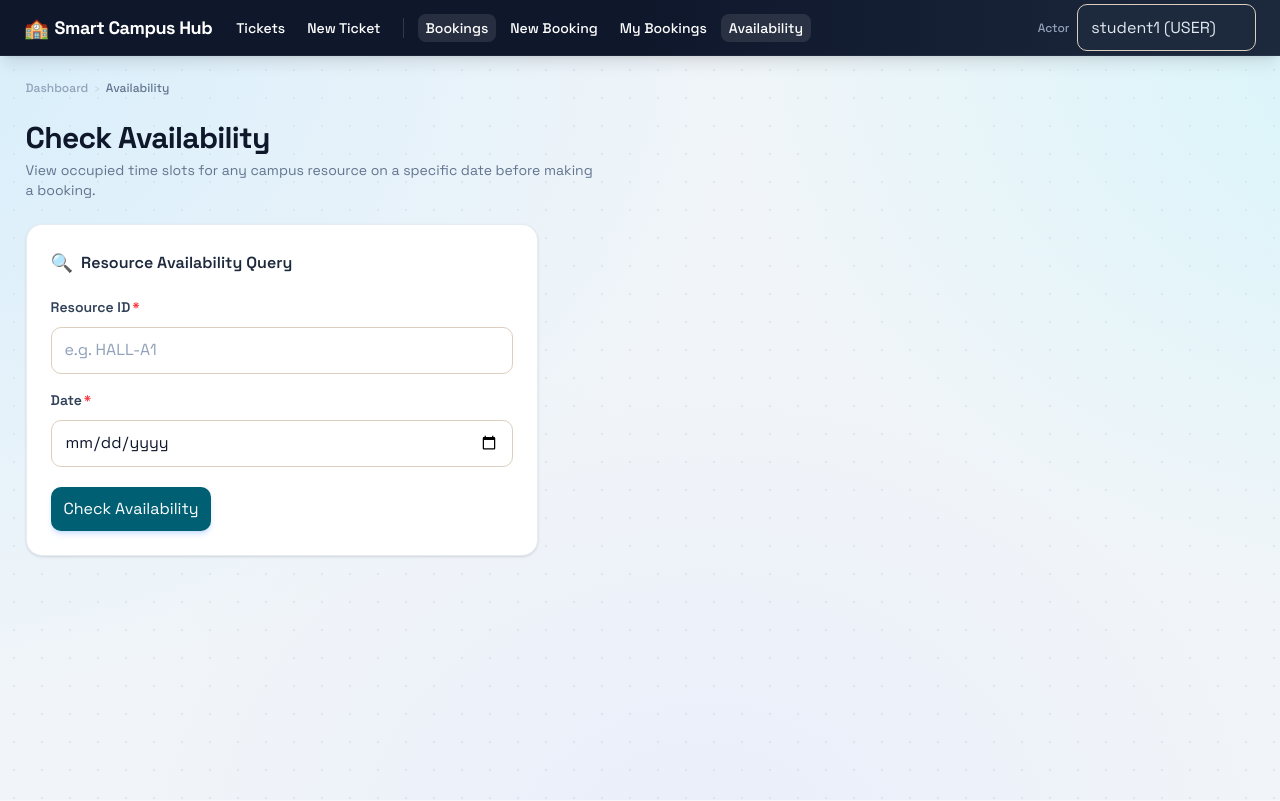
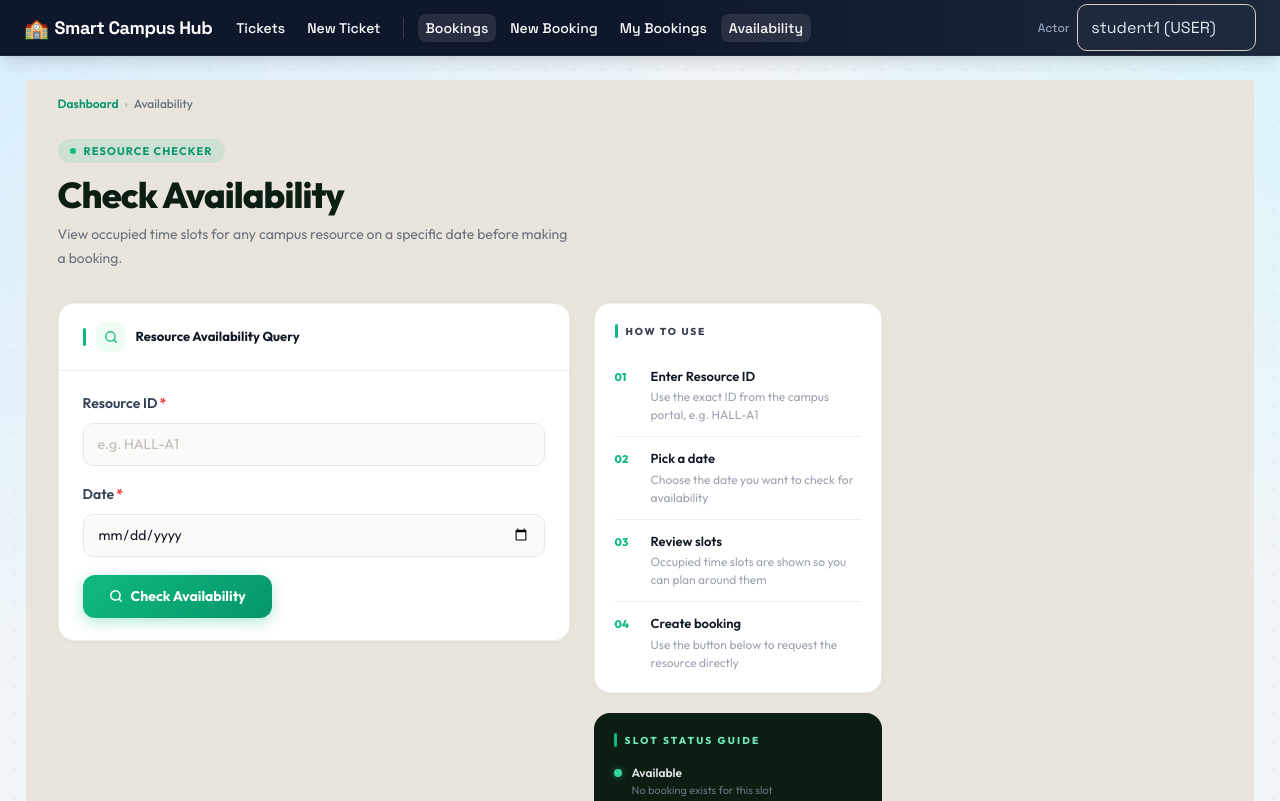
Before and after one commit to HiruniDS/Smart-Campus-Operations-Hub, a React (Vite) app in the folder frontend/: page /bookings/availability in a window 1280 px wide. Shown: the top 801 px of the page. Built offline with nearby package versions, Linux system fonts and the light colour scheme.

Commit message:
Polished booking availability page by adding a right sidebar with two info cards:

```diff
--- a/frontend/src/pages/booking/AvailabilityViewPage.jsx
+++ b/frontend/src/pages/booking/AvailabilityViewPage.jsx
@@ -1,12 +1,77 @@
 import { useState } from 'react';
 import { Link } from 'react-router-dom';
 import AvailabilityPanel from '../../components/booking/AvailabilityPanel';
-import { BkCard, BkLabel, inputCls, btnCls } from '../../components/booking/BkUI';
+import { BkLabel } from '../../components/booking/BkUI';
+
+/* ─── Inline styles ───────────────────────────────────────── */
+const STYLE = `
+  @import url('https://fonts.googleapis.com/css2?family=Outfit:wght@400;500;600;700;800&display=swap');
+  .av-root { font-family: 'Outfit', ui-sans-serif, system-ui, sans-serif; }
+
+  @keyframes avFadeUp {
+    from { opacity: 0; transform: translateY(14px); }
+    to   { opacity: 1; transform: translateY(0); }
+  }
+  .av-u0 { animation: avFadeUp .35s ease both; }
+  .av-u1 { animation: avFadeUp .35s .07s ease both; }
+  .av-u2 { animation: avFadeUp .35s .14s ease both; }
+  .av-u3 { animation: avFadeUp .35s .21s ease both; }
+
+  .av-input {
+    width: 100%;
+    box-sizing: border-box;
+    padding: 10px 14px;
+    border-radius: 10px;
+    border: 1.5px solid #E5E7EB;
+    background: #FAFAF8;
+    font-size: 14px;
+    color: #111827;
+    outline: none;
+    font-family: inherit;
+    transition: border-color .15s, box-shadow .15s;
+  }
+  .av-input::placeholder { color: #C0BBB0; }
+  .av-input:focus {
+    border-color: #10B981;
+    box-shadow: 0 0 0 3px rgba(16,185,129,0.12);
+    background: #fff;
+  }
+
+  .av-submit {
+    display: inline-flex; align-items: center; gap: 8px;
+    padding: 11px 26px; border-radius: 12px; border: none; cursor: pointer;
+    font-size: 14px; font-weight: 700; color: #fff; font-family: inherit;
+    background: linear-gradient(135deg, #10B981, #059669);
+    box-shadow: 0 4px 14px rgba(16,185,129,0.32);
+    transition: filter .15s, transform .15s;
+    align-self: flex-start;
+  }
+  .av-submit:hover { filter: brightness(1.08); transform: translateY(-1px); }
+  .av-submit:active { transform: scale(0.98); }
+
+  .av-cta {
+    display: inline-flex; align-items: center; gap: 8px;
+    padding: 12px 28px; border-radius: 14px; border: none; cursor: pointer;
+    font-size: 14px; font-weight: 700; color: #fff; font-family: inherit; text-decoration: none;
+    background: linear-gradient(135deg, #10B981, #059669);
+    box-shadow: 0 4px 16px rgba(16,185,129,0.32);
+    transition: filter .15s, transform .15s;
+  }
+  .av-cta:hover { filter: brightness(1.08); transform: translateY(-2px); }
+
+  /* tip card items */
+  .av-tip {
+    display: flex; align-items: flex-start; gap: 12px;
+    padding: 12px 0; border-bottom: 1px solid #F0EDE6;
+  }
+  .av-tip:last-child { border-bottom: none; padding-bottom: 0; }
+`;
 
 export default function AvailabilityViewPage() {
-  const [resourceId, setResourceId] = useState('');
+  const [resourceId,  setResourceId]  = useState('');
   const [bookingDate, setBookingDate] = useState('');
-  const [query, setQuery] = useState({ resourceId: '', bookingDate: '' });
+  const [query,       setQuery]       = useState({ resourceId: '', bookingDate: '' });
+  const hasResult = query.resourceId || query.bookingDate;
 
   const handleCheck = (e) => {
     e.preventDefault();
@@ -14,84 +79,181 @@ export default function AvailabilityViewPage() {
   };
 
   return (
-    <div className="flex flex-col gap-6 pb-16">
-      {/* ── Breadcrumbs ──────────────────────────────── */}
-      <nav className="flex items-center gap-1.5 text-xs text-slate-400">
-        <Link
-          to="/bookings"
-          className="text-blue-500 hover:text-blue-700 transition-colors font-medium"
-        >
+    <div className="av-root min-h-screen" style={{ background: '#E9E5DC' }}>
+      <style>{STYLE}</style>
+
+      <div className="max-w-7xl mx-auto px-4 sm:px-6 lg:px-8 pt-4 pb-16">
+
+        {/* ── Breadcrumb ─────────────────────────────── */}
+        <nav className="av-u0 flex items-center gap-1.5 text-xs mb-6">
+          <Link to="/bookings" className="font-semibold transition-opacity hover:opacity-70"
+            style={{ color: '#059669' }}>
             Dashboard
           </Link>
-        <span className="text-slate-300">›</span>
-        <span className="text-slate-500 font-medium">Availability</span>
+          <span style={{ color: '#9CA3AF' }}>›</span>
+          <span style={{ color: '#6B7280' }} className="font-medium">Availability</span>
         </nav>
 
-      {/* ── Header ───────────────────────────────────── */}
-      <div>
-        <h1 className="text-2xl sm:text-3xl font-bold text-slate-900 tracking-tight">
+        {/* ── Page header ────────────────────────────── */}
+        <div className="av-u1 mb-8">
+          <div className="inline-flex items-center gap-2 px-3 py-1 rounded-full text-[11px] font-bold uppercase tracking-widest mb-3"
+            style={{ background: 'rgba(16,185,129,0.12)', color: '#059669' }}>
+            <span className="w-1.5 h-1.5 rounded-full bg-emerald-500" />
+            Resource Checker
+          </div>
+          <h1 className="text-3xl sm:text-4xl font-extrabold tracking-tight mb-2"
+            style={{ color: '#0C1D11' }}>
             Check Availability
           </h1>
-        <p className="mt-1 text-sm text-slate-500 max-w-xl">
+          <p className="text-sm max-w-lg" style={{ color: '#6B7280', lineHeight: 1.7 }}>
             View occupied time slots for any campus resource on a specific date
             before making a booking.
           </p>
         </div>
 
-      {/* ── Query Card ───────────────────────────────── */}
-      <BkCard className="max-w-lg w-full p-5 sm:p-6">
-        <h3 className="text-base font-semibold text-slate-800 mb-5 flex items-center gap-2">
-          <span className="text-lg">🔍</span>
+        {/* ── Two-column layout ──────────────────────── */}
+        <div className="flex flex-col xl:flex-row gap-6 items-start">
+
+          {/* ── Left: query card + result ── */}
+          <div className="flex flex-col gap-5 w-full xl:max-w-lg">
+
+            {/* Query card */}
+            <div className="av-u2 rounded-2xl bg-white overflow-hidden"
+              style={{ border: '1px solid rgba(0,0,0,0.07)', boxShadow: '0 1px 4px rgba(0,0,0,0.04)' }}>
+
+              {/* Card header */}
+              <div style={{
+                display: 'flex', alignItems: 'center', gap: 10,
+                padding: '18px 24px', borderBottom: '1px solid #F0EDE6',
+              }}>
+                <div style={{ width: 3, height: 18, borderRadius: 99, background: '#10B981', flexShrink: 0 }} />
+                <div style={{
+                  width: 30, height: 30, borderRadius: 9, background: '#F0FDF4',
+                  display: 'flex', alignItems: 'center', justifyContent: 'center', flexShrink: 0,
+                }}>
+                  <svg width="14" height="14" viewBox="0 0 24 24" fill="none"
+                    stroke="#10B981" strokeWidth="2.2" strokeLinecap="round" strokeLinejoin="round">
+                    <circle cx="11" cy="11" r="8"/><line x1="21" y1="21" x2="16.65" y2="16.65"/>
+                  </svg>
+                </div>
+                <h3 style={{ fontSize: 13, fontWeight: 700, color: '#111827', margin: 0 }}>
                   Resource Availability Query
                 </h3>
-        <form onSubmit={handleCheck} className="flex flex-col gap-4">
-          <div className="flex flex-col gap-1.5">
+              </div>
+
+              {/* Form */}
+              <form onSubmit={handleCheck} style={{ padding: '22px 24px', display: 'flex', flexDirection: 'column', gap: 18 }}>
+                <div style={{ display: 'flex', flexDirection: 'column', gap: 6 }}>
                   <BkLabel required>Resource ID</BkLabel>
-            <input
-              className={inputCls(false)}
-              value={resourceId}
+                  <input className="av-input" value={resourceId}
                     onChange={(e) => setResourceId(e.target.value)}
-              placeholder="e.g. HALL-A1"
-              required
-            />
+                    placeholder="e.g. HALL-A1" required />
                 </div>
-          <div className="flex flex-col gap-1.5">
+                <div style={{ display: 'flex', flexDirection: 'column', gap: 6 }}>
                   <BkLabel required>Date</BkLabel>
-            <input
-              type="date"
-              className={inputCls(false)}
-              value={bookingDate}
-              onChange={(e) => setBookingDate(e.target.value)}
-              required
-            />
+                  <input type="date" className="av-input" value={bookingDate}
+                    onChange={(e) => setBookingDate(e.target.value)} required />
                 </div>
-          <button
-            type="submit"
-            className={`${btnCls('primary')} self-start mt-1`}
-          >
+                <button type="submit" className="av-submit">
+                  <svg width="14" height="14" viewBox="0 0 24 24" fill="none"
+                    stroke="currentColor" strokeWidth="2.5" strokeLinecap="round" strokeLinejoin="round">
+                    <circle cx="11" cy="11" r="8"/><line x1="21" y1="21" x2="16.65" y2="16.65"/>
+                  </svg>
                   Check Availability
                 </button>
               </form>
-      </BkCard>
+            </div>
 
-      {/* ── Result Panel (now self‑contained) ────────── */}
-      {(query.resourceId || query.bookingDate) && (
-        <div className="max-w-lg w-full">
-          <AvailabilityPanel
-            resourceId={query.resourceId}
-            bookingDate={query.bookingDate}
-          />
+            {/* Result panel */}
+            {hasResult && (
+              <div className="av-u3">
+                <AvailabilityPanel resourceId={query.resourceId} bookingDate={query.bookingDate} />
               </div>
             )}
 
-      {/* ── Quick-action link ────────────────────────── */}
+            {/* CTA link */}
             {query.resourceId && (
-        <div>
-          <Link to="/bookings/new" className={btnCls('primary')}>
-            Create a Booking for this Resource →
+              <div className="av-u3">
+                <Link to="/bookings/new" className="av-cta">
+                  <svg width="14" height="14" viewBox="0 0 24 24" fill="none"
+                    stroke="currentColor" strokeWidth="2.5" strokeLinecap="round" strokeLinejoin="round">
+                    <line x1="12" y1="5" x2="12" y2="19"/><line x1="5" y1="12" x2="19" y2="12"/>
+                  </svg>
+                  Create a Booking for this Resource
+                  <svg width="13" height="13" viewBox="0 0 24 24" fill="none"
+                    stroke="currentColor" strokeWidth="2.5" strokeLinecap="round" strokeLinejoin="round">
+                    <line x1="5" y1="12" x2="19" y2="12"/><polyline points="12 5 19 12 12 19"/>
+                  </svg>
                 </Link>
               </div>
             )}
           </div>
+
+          {/* ── Right: info sidebar ── */}
+          <div className="hidden xl:flex flex-col gap-5 w-72 shrink-0">
+
+            {/* How to use card */}
+            <div className="rounded-2xl p-5 bg-white"
+              style={{ border: '1px solid rgba(0,0,0,0.07)', boxShadow: '0 1px 4px rgba(0,0,0,0.04)' }}>
+              <div className="flex items-center gap-2 mb-4">
+                <div style={{ width: 3, height: 14, borderRadius: 99, background: '#10B981', flexShrink: 0 }} />
+                <p style={{ fontSize: 10, fontWeight: 800, textTransform: 'uppercase',
+                  letterSpacing: '0.18em', color: '#374151', margin: 0 }}>
+                  How to use
+                </p>
+              </div>
+              <div>
+                {[
+                  { n: '01', label: 'Enter Resource ID', sub: 'Use the exact ID from the campus portal, e.g. HALL-A1' },
+                  { n: '02', label: 'Pick a date',       sub: 'Choose the date you want to check for availability' },
+                  { n: '03', label: 'Review slots',      sub: 'Occupied time slots are shown so you can plan around them' },
+                  { n: '04', label: 'Create booking',    sub: 'Use the button below to request the resource directly' },
+                ].map(({ n, label, sub }) => (
+                  <div key={n} className="av-tip">
+                    <span style={{ fontSize: 11, fontWeight: 800, color: '#10B981',
+                      flexShrink: 0, paddingTop: 2, minWidth: 24 }}>{n}</span>
+                    <div>
+                      <p style={{ fontSize: 13, fontWeight: 600, color: '#111827', marginBottom: 2 }}>{label}</p>
+                      <p style={{ fontSize: 12, color: '#9CA3AF', lineHeight: 1.5 }}>{sub}</p>
+                    </div>
+                  </div>
+                ))}
+              </div>
+            </div>
+
+            {/* Status legend card */}
+            <div className="rounded-2xl p-5" style={{ background: '#0C1D11' }}>
+              <div className="flex items-center gap-2 mb-4">
+                <div style={{ width: 3, height: 14, borderRadius: 99, background: '#10B981', flexShrink: 0 }} />
+                <p style={{ fontSize: 10, fontWeight: 800, textTransform: 'uppercase',
+                  letterSpacing: '0.22em', color: '#6EE7B7', margin: 0 }}>
+                  Slot Status Guide
+                </p>
+              </div>
+              <div style={{ display: 'flex', flexDirection: 'column', gap: 10 }}>
+                {[
+                  { dot: '#34D399', label: 'Available',  sub: 'No booking exists for this slot' },
+                  { dot: '#FBBF24', label: 'Pending',    sub: 'A request is awaiting admin review' },
+                  { dot: '#F87171', label: 'Occupied',   sub: 'Slot is confirmed and unavailable' },
+                ].map(({ dot, label, sub }) => (
+                  <div key={label} style={{ display: 'flex', alignItems: 'flex-start', gap: 10 }}>
+                    <span style={{
+                      width: 8, height: 8, borderRadius: '50%', background: dot,
+                      flexShrink: 0, marginTop: 5,
+                      boxShadow: `0 0 6px ${dot}80`,
+                    }} />
+                    <div>
+                      <p style={{ fontSize: 12, fontWeight: 600, color: '#E5E7EB', marginBottom: 1 }}>{label}</p>
+                      <p style={{ fontSize: 11, color: '#6B7280', lineHeight: 1.4 }}>{sub}</p>
+                    </div>
+                  </div>
+                ))}
+              </div>
+            </div>
+
+          </div>
+        </div>
+      </div>
+    </div>
   );
 }
```
Lines whose indentation alone changed are shown as unchanged.
